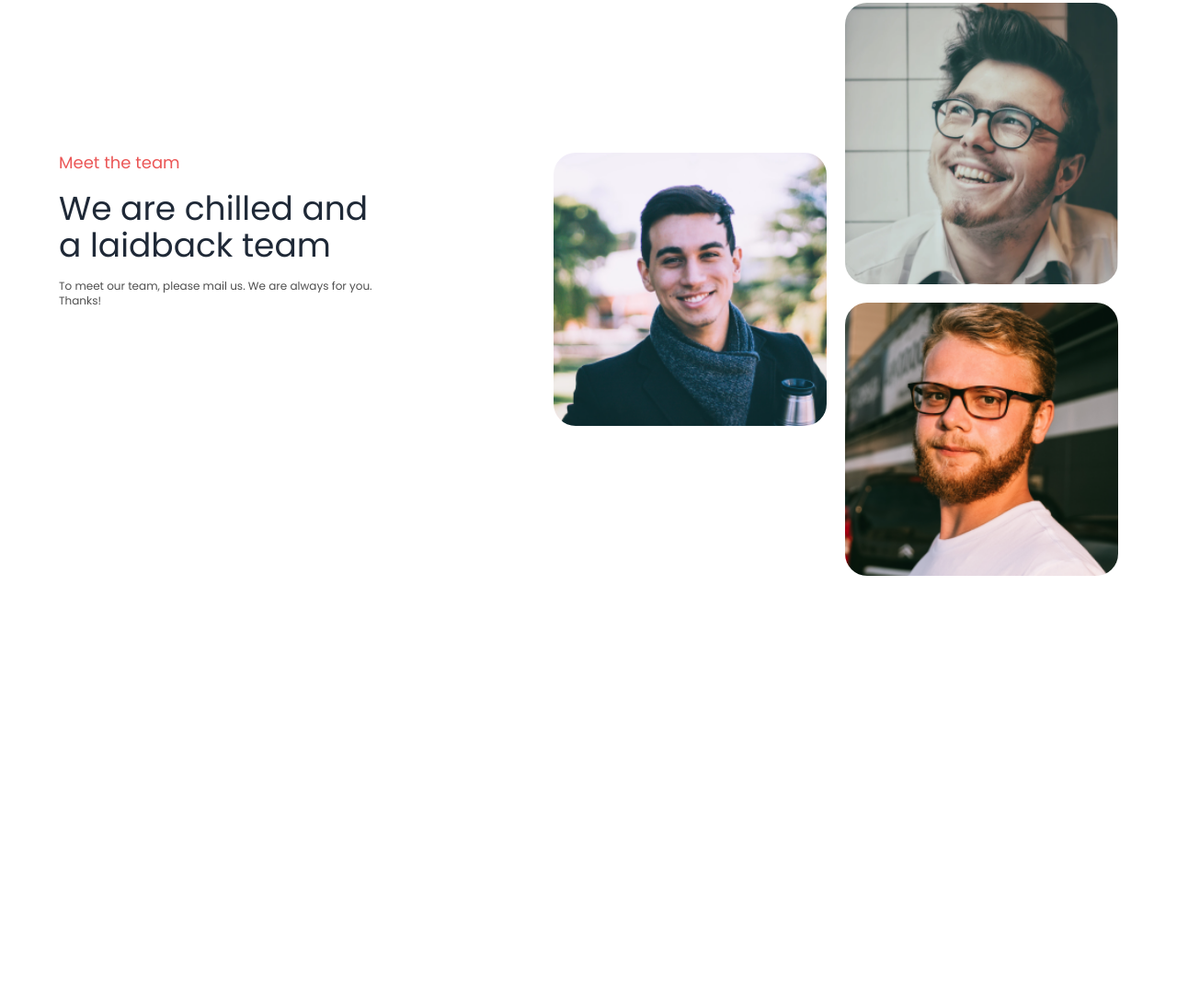
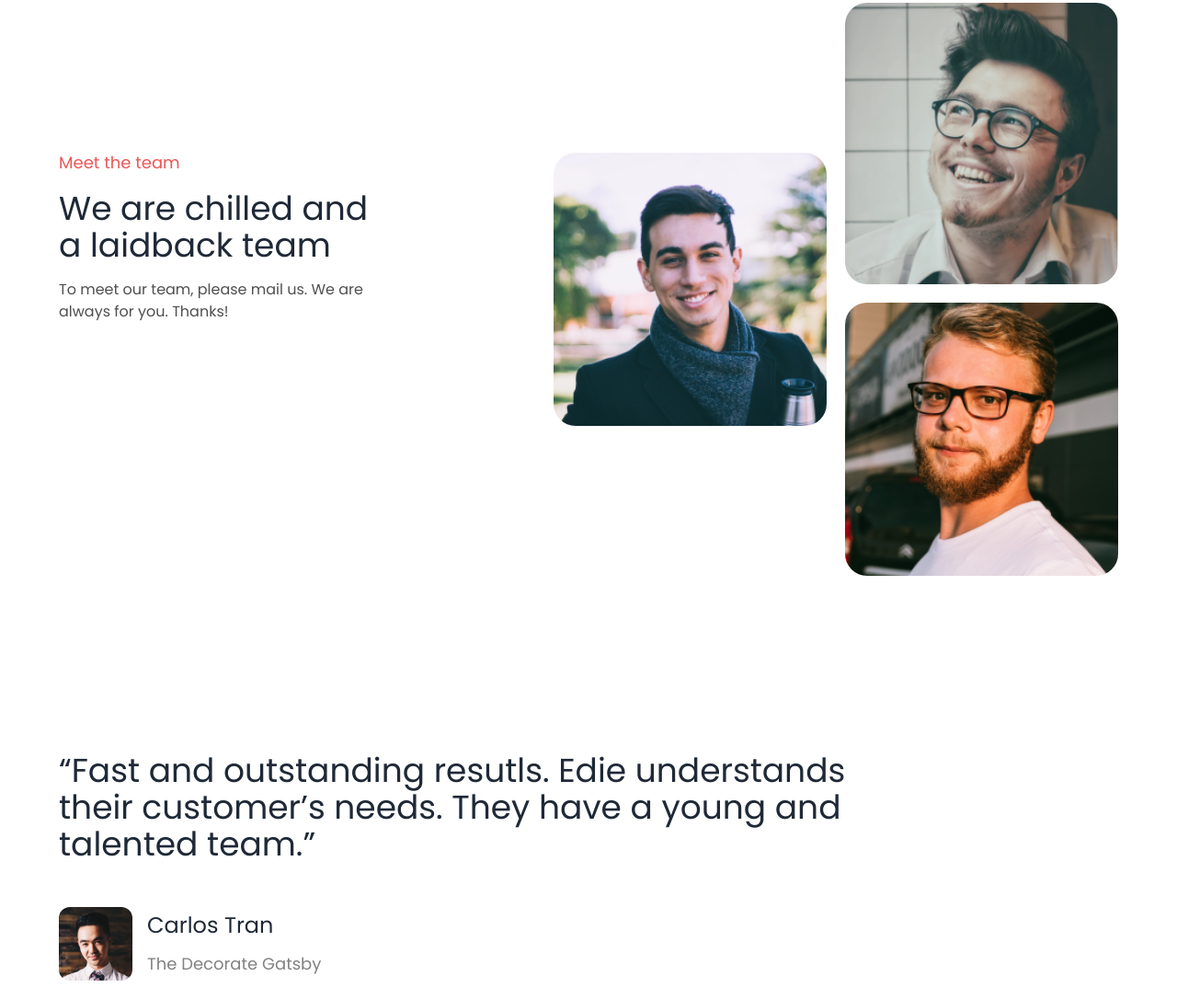
Before and after one commit to abuabdullah23/dev-challenge-07-edie-homepage, a plain HTML site: page index.html in a window 1280 px wide. Shown: the part 3964-5050 px from the top of the page at 92% size. Before the commit the page ends 4610 px from the top, so only its background shows below. Drawn offline with nearby package versions, Linux system fonts and the light colour scheme.

Commit message:
Feedback section completed

```diff
--- a/index.html
+++ b/index.html
@@ -199,8 +199,8 @@
       <div class="grid grid-cols-1 md:grid-cols-5 gap-4 md:gap-48">
         <div class="md:col-span-2 md:pt-40">
           <h4 class="text-lg text-[#EB5757]">Meet the team</h4>
-          <p class="text-4xl mt-4">We are chilled and a laidback team</p>
-          <p class="text-[#4F4F4F] text-xs mt-4">To meet our team, please mail us. We are always for you. Thanks!</p>
+          <p class="text-4xl mt-4 font-medium">We are chilled and a laidback team</p>
+          <p class="text-[#4F4F4F] text-base mt-4">To meet our team, please mail us. We are always for you. Thanks!</p>
         </div>
         <div class="col-span-3 flex items-center gap-2 md:gap-5">
           <div class="w-full">
@@ -215,8 +215,24 @@
     </section>
     <!-- Meet the team section End -->
 
+    <!-- Feedback section Start -->
+    <section class="lg:max-w-6xl mx-auto mt-28 lg:mt-48 px-3 lg:p-0 mb-5">
+      <div class="w-full md:w-4/5 text-4xl">
+        <p class="text-2xl md:text-4xl font-medium">“Fast and outstanding resutls. Edie understands their customer’s
+          needs. They have a young and talented team.”
+        </p>
+      </div>
+      <div class="flex gap-4 items-center mt-12">
+        <img class="rounded-xl w-20" src="./images/person/person4.png" alt="">
+        <div>
+          <h3 class="text-2xl font-medium">Carlos Tran</h3>
+          <p class="text-lg text-[#828282] mt-3">The Decorate Gatsby</p>
+        </div>
+      </div>
+    </section>
+    <!-- Feedback section Start -->
+  </main>
 
-  </main>
 
 
 </body>
--- a/style/custom.css
+++ b/style/custom.css
@@ -1,6 +1,6 @@
-@import url('https://fonts.googleapis.com/css2?family=Heebo:wght@800&family=Poppins:wght@400;500;600;700&display=swap');
+@import url('https://fonts.googleapis.com/css2?family=Heebo:wght@800&family=Poppins:wght@400&display=swap');
 
-@import url('https://fonts.googleapis.com/css2?family=Montserrat:wght@700&display=swap');
+@import url('https://fonts.googleapis.com/css2?family=Montserrat:wght@400&display=swap');
 
 * {
     font-family: 'Poppins', sans-serif;
```
